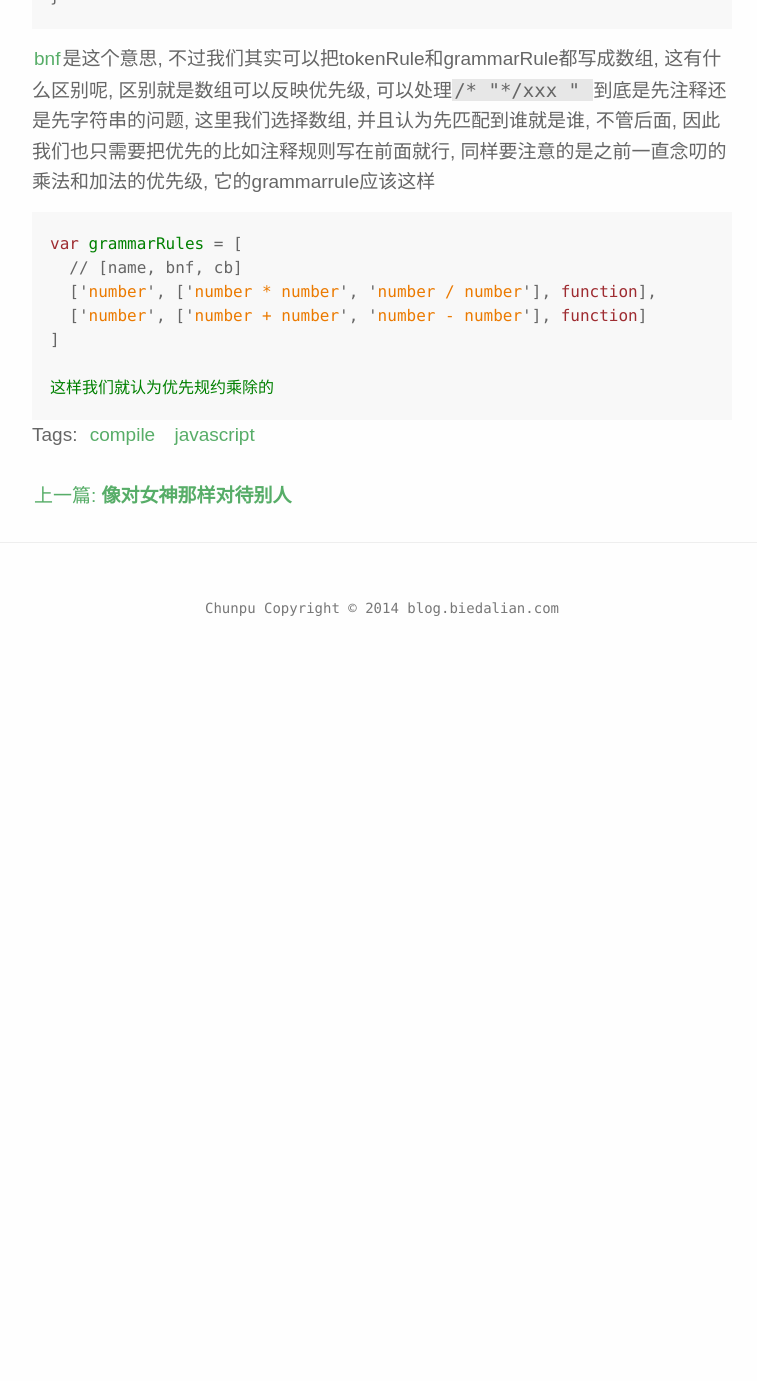
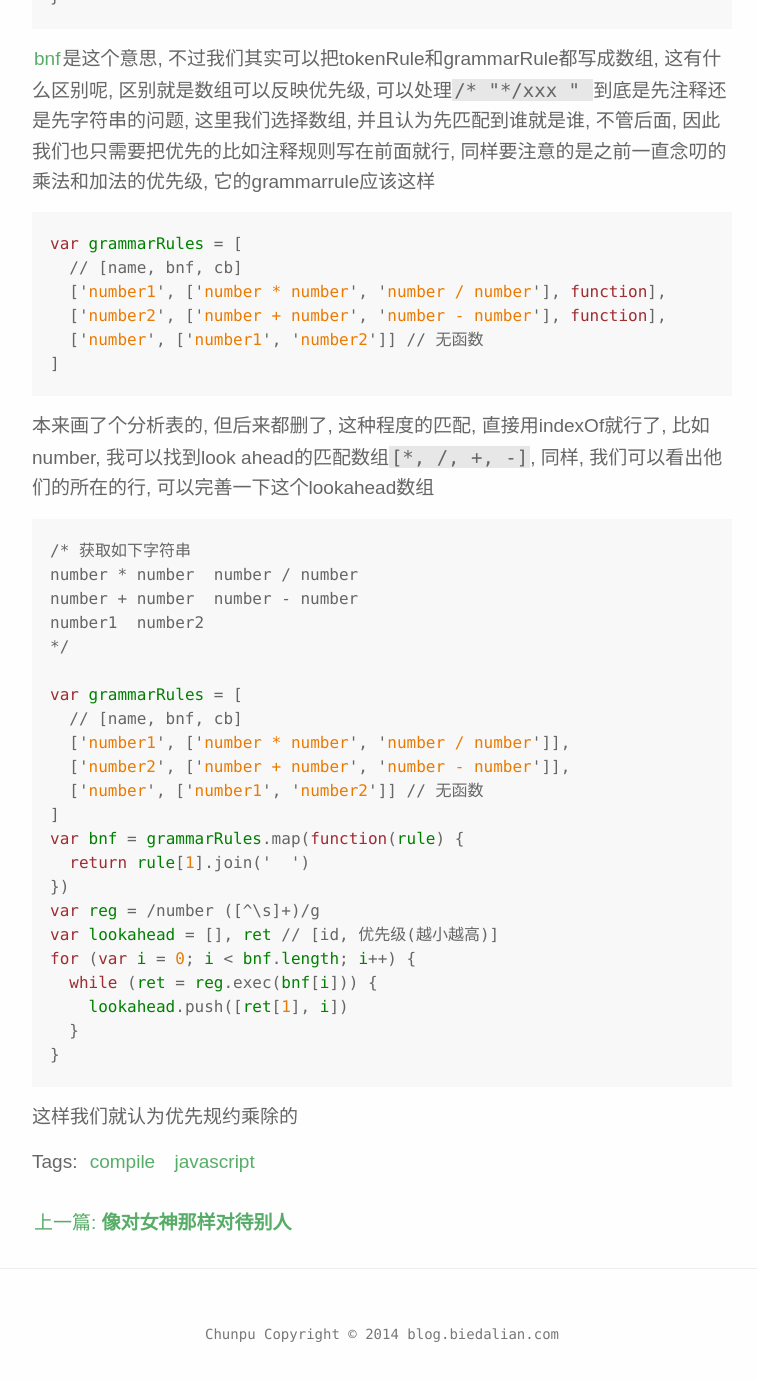
Before and after one commit to chunpu/blog, a Jekyll site: the page built from _posts/2014-4-12-compiler-1.md, in a window 1280 px wide and 1400 px high, scrolled down 3479 px. Shown: the top 1381 px of the window, without its empty margins (258-1015 px from the left). Built offline with Jekyll 4.4.1, drawn with Linux system fonts in a browser that asks for light colours; some web fonts are replaced; Markdown is read by kramdown in place of the engine named in the settings; comment, search, counter and statistics services are not loaded; before the commit the page ends 4152 px from its top, so only the background shows below that.

Commit message:
update compiler

````diff
--- a/_posts/2014-4-12-compiler-1.md
+++ b/_posts/2014-4-12-compiler-1.md
@@ -142,9 +142,38 @@ function parser(tokens, grammarRule) {
 ```js
 var grammarRules = [
   // [name, bnf, cb]
-  ['number', ['number * number', 'number / number'], function],
-  ['number', ['number + number', 'number - number'], function]
+  ['number1', ['number * number', 'number / number'], function],
+  ['number2', ['number + number', 'number - number'], function],
+  ['number', ['number1', 'number2']] // 无函数
 ]
+```
+
+本来画了个分析表的, 但后来都删了, 这种程度的匹配, 直接用indexOf就行了, 比如number, 我可以找到look ahead的匹配数组`[*, /, +, -]`, 同样, 我们可以看出他们的所在的行, 可以完善一下这个lookahead数组
+
+```js
+/* 获取如下字符串
+number * number  number / number
+number + number  number - number
+number1  number2
+*/
+
+var grammarRules = [
+  // [name, bnf, cb]
+  ['number1', ['number * number', 'number / number']],
+  ['number2', ['number + number', 'number - number']],
+  ['number', ['number1', 'number2']] // 无函数
+]
+var bnf = grammarRules.map(function(rule) {
+  return rule[1].join('  ')
+})
+var reg = /number ([^\s]+)/g
+var lookahead = [], ret // [id, 优先级(越小越高)]
+for (var i = 0; i < bnf.length; i++) {
+  while (ret = reg.exec(bnf[i])) {
+    lookahead.push([ret[1], i])
+  }
+}
+```
+
 
 这样我们就认为优先规约乘除的
-```
````
